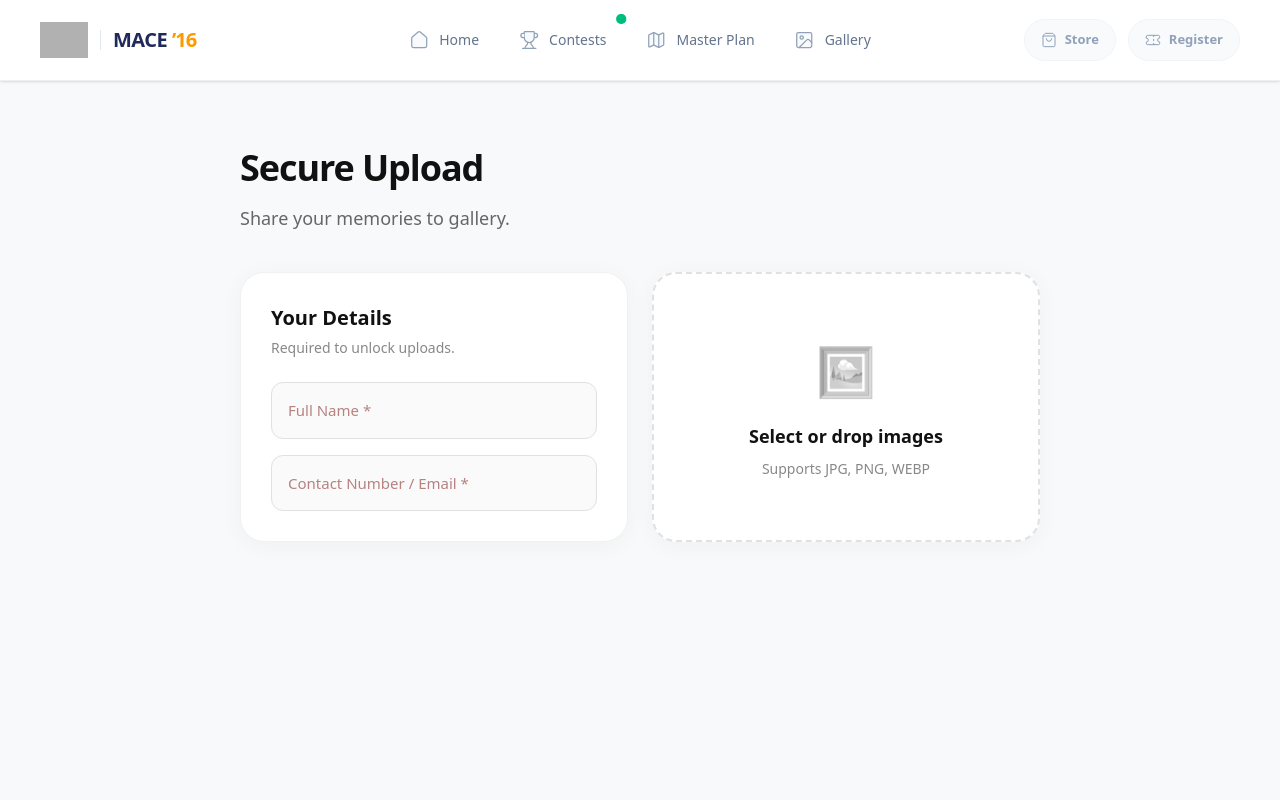
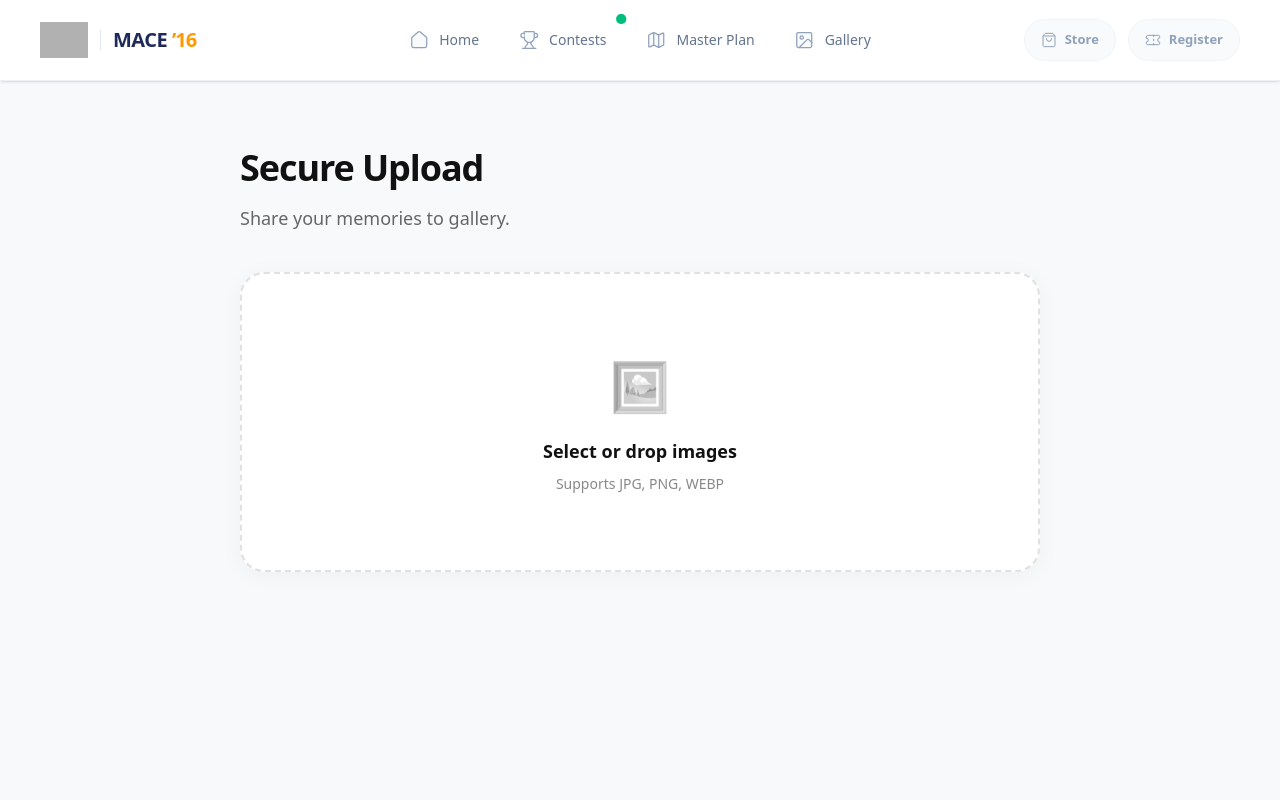
Before and after one commit to mace-2016/alumnimeet, a Next.js app: page /upload in a window 1280 px wide. Shown: the top 800 px of the page. Built offline with nearby package versions, Linux system fonts and the light colour scheme; grey boxes are pictures that could not be loaded; a web font is replaced by a local one.

Commit message:
Update DriveUploader.tsx

```diff
--- a/components/DriveUploader.tsx
+++ b/components/DriveUploader.tsx
@@ -1,6 +1,9 @@
 "use client";
 
 import { useState, useRef, useCallback, useEffect } from 'react';
+// NEW IMPORTS FOR PHONE LIBRARY
+import { PhoneInput } from 'react-international-phone';
+import 'react-international-phone/style.css';
 
 interface QueuedFile {
   id: string;
@@ -10,7 +13,6 @@ interface QueuedFile {
   previewUrl: string;
 }
 
-// BENTO CSS STYLES REUSED ACROSS BLOCKS
 const bentoBlockStyle = {
   backgroundColor: '#ffffff',
   borderRadius: '24px',
@@ -25,11 +27,15 @@ export default function DriveUploader() {
   const [files, setFiles] = useState<QueuedFile[]>([]);
   const [isDragging, setIsDragging] = useState(false);
   const [name, setName] = useState('');
+
+  // Contact state now powers the PhoneInput
   const [contact, setContact] = useState('');
+
+  const [showOverlay, setShowOverlay] = useState(false);
   const fileInputRef = useRef<HTMLInputElement>(null);
 
   // ⚠️ REPLACE WITH YOUR GOOGLE SCRIPT WEB APP URL
-  const WEB_APP_URL = 'https://script.google.com/macros/s/AKfycbyBOINKmBAWLjI1K_NtMTz_jS3cevMfwvtO7wHW6vw6kzLTX7WrorSiAl_88RbVIEll1w/exec';
+  const WEB_APP_URL = 'https://script.google.com/macros/s/YOUR_URL_HERE/exec';
 
   const handleDragOver = useCallback((e: React.DragEvent<HTMLDivElement>) => {
     e.preventDefault(); e.stopPropagation(); setIsDragging(true);
@@ -72,6 +78,21 @@ export default function DriveUploader() {
   useEffect(() => {
     return () => files.forEach(f => URL.revokeObjectURL(f.previewUrl));
   }, [files]);
+
+  const handlePrimaryAction = () => {
+    // Phone length check: ensure it's longer than just the country code
+    const isFormComplete = name.trim().length > 0 && contact.length > 6;
+    if (isFormComplete) {
+      uploadFiles();
+    } else {
+      setShowOverlay(true);
+    }
+  };
+
+  const executeUploadFromOverlay = () => {
+    setShowOverlay(false);
+    uploadFiles();
+  };
 
   const uploadFiles = async () => {
     const pendingFiles = files.filter(f => f.status === 'pending');
@@ -126,80 +147,111 @@ export default function DriveUploader() {
 
   const isUploading = files.some(f => f.status === 'uploading');
   const hasPending = files.some(f => f.status === 'pending');
-  const isFormComplete = name.trim().length > 0 && contact.trim().length > 0;
-  const canUpload = hasPending && !isUploading && isFormComplete;
+  // Form complete logic updated for phone length
+  const isFormComplete = name.trim().length > 0 && contact.length > 6;
 
   return (
+    <>
+      {showOverlay && (
         <div style={{
-      width: '100%',
-      maxWidth: '800px',
-      display: 'flex',
-      flexWrap: 'wrap',
-      gap: '24px'
+          position: 'fixed', top: 0, left: 0, right: 0, bottom: 0,
+          backgroundColor: 'rgba(0, 0, 0, 0.5)', backdropFilter: 'blur(6px)',
+          display: 'flex', justifyContent: 'center', alignItems: 'center',
+          zIndex: 1000, padding: '20px'
         }}>
+          <div style={{ ...bentoBlockStyle, width: '100%', maxWidth: '400px', position: 'relative' }}>
+            <button
+              onClick={() => setShowOverlay(false)}
+              style={{ position: 'absolute', top: '20px', right: '20px', background: 'none', border: 'none', fontSize: '20px', cursor: 'pointer', color: '#888' }}
+            >
+              ×
+            </button>
 
-      {/* BENTO BLOCK 1: User Details */}
-      <div style={{ ...bentoBlockStyle, flex: '1 1 300px' }}>
-        <div style={{ marginBottom: '24px' }}>
-          <h2 style={{ fontSize: '20px', fontWeight: '700', margin: '0 0 4px 0', color: '#111' }}>Your Details</h2>
-          <p style={{ margin: 0, fontSize: '14px', color: '#888' }}>Required to unlock uploads.</p>
+            <div style={{ marginBottom: '24px', marginTop: '10px' }}>
+              <h2 style={{ fontSize: '22px', fontWeight: '700', margin: '0 0 8px 0', color: '#111' }}>Almost ready!</h2>
+              <p style={{ margin: 0, fontSize: '15px', color: '#666' }}>Please provide your details so we know who sent these files.</p>
             </div>
 
-        <div style={{ display: 'flex', gap: '16px', flexDirection: 'column', flexGrow: 1, justifyContent: 'center' }}>
+            <div style={{ display: 'flex', gap: '16px', flexDirection: 'column' }}>
               <input
                 type="text"
                 placeholder="Full Name *"
                 value={name}
                 onChange={(e) => setName(e.target.value)}
-            disabled={isUploading}
-            style={{
-              padding: '16px', borderRadius: '12px', border: '1px solid #e1e1e1',
-              fontSize: '15px', backgroundColor: '#fafafa', outline: 'none', transition: 'border 0.2s'
+                style={{ padding: '16px', borderRadius: '12px', border: '1px solid #e1e1e1', fontSize: '15px', backgroundColor: '#fafafa', outline: 'none' }}
+              />
+
+              {/* NEW: International Phone Input replacing standard input */}
+              <div style={{
+                display: 'flex',
+                borderRadius: '12px',
+                border: '1px solid #e1e1e1',
+                backgroundColor: '#fafafa',
+                overflow: 'hidden',
+                padding: '2px' // Creates space around the inner input to match the name field
+              }}>
+                <PhoneInput
+                  defaultCountry="in"
+                  value={contact}
+                  onChange={(phone) => setContact(phone)}
+                  style={{ width: '100%' }}
+                  inputStyle={{
+                    width: '100%',
+                    border: 'none',
+                    backgroundColor: 'transparent',
+                    fontSize: '15px',
+                    outline: 'none',
+                    padding: '14px 10px',
+                    color: '#111'
                   }}
-          />
-          <input
-            type="text"
-            placeholder="Contact Number / Email *"
-            value={contact}
-            onChange={(e) => setContact(e.target.value)}
-            disabled={isUploading}
-            style={{
-              padding: '16px', borderRadius: '12px', border: '1px solid #e1e1e1',
-              fontSize: '15px', backgroundColor: '#fafafa', outline: 'none', transition: 'border 0.2s'
+                  countrySelectorStyleProps={{
+                    buttonStyle: {
+                      border: 'none',
+                      backgroundColor: 'transparent',
+                      padding: '0 12px'
+                    }
                   }}
                 />
               </div>
+
+              <button
+                onClick={executeUploadFromOverlay}
+                disabled={!isFormComplete}
+                style={{
+                  width: '100%', padding: '16px', marginTop: '10px',
+                  backgroundColor: isFormComplete ? '#000000' : '#f1f1f1',
+                  color: isFormComplete ? '#ffffff' : '#a1a1a1',
+                  border: 'none', borderRadius: '12px', fontSize: '16px', fontWeight: '700',
+                  cursor: isFormComplete ? 'pointer' : 'not-allowed', transition: 'all 0.2s',
+                }}
+              >
+                Confirm & Upload
+              </button>
             </div>
+          </div>
+        </div>
+      )}
 
-      {/* BENTO BLOCK 2: Dropzone */}
+      {/* --- MAIN UI BELOW (Unchanged) --- */}
+      <div style={{ width: '100%', maxWidth: '800px', display: 'flex', flexWrap: 'wrap', gap: '24px' }}>
+
         <div
           onDragOver={handleDragOver} onDragLeave={handleDragLeave} onDrop={handleDrop} onClick={() => fileInputRef.current?.click()}
           style={{
-          ...bentoBlockStyle,
-          flex: '1 1 300px',
+            ...bentoBlockStyle, flex: '1 1 100%',
             border: isDragging ? '2px dashed #000' : '2px dashed #e1e1e1',
             backgroundColor: isDragging ? '#f8f9fa' : '#ffffff',
-          cursor: 'pointer',
-          alignItems: 'center',
-          justifyContent: 'center',
-          textAlign: 'center',
-          minHeight: '260px',
+            cursor: 'pointer', alignItems: 'center', justifyContent: 'center',
+            textAlign: 'center', minHeight: files.length > 0 ? '200px' : '300px',
             transition: 'all 0.2s ease'
           }}
         >
           <input type="file" multiple accept="image/*" ref={fileInputRef} onChange={handleFileSelect} style={{ display: 'none' }} />
-        <div style={{ fontSize: '48px', marginBottom: '16px', filter: isDragging ? 'grayscale(0%)' : 'grayscale(100%)', opacity: isDragging ? 1 : 0.6, transition: 'all 0.2s' }}>
-          🖼️
-        </div>
-        <h3 style={{ margin: '0 0 8px 0', color: '#111', fontSize: '18px', fontWeight: '700' }}>
-          {isDragging ? 'Drop images here' : 'Select or drop images'}
-        </h3>
-        <p style={{ margin: 0, color: '#888', fontSize: '14px' }}>
-          Supports JPG, PNG, WEBP
-        </p>
+          <div style={{ fontSize: '48px', marginBottom: '16px', filter: isDragging ? 'grayscale(0%)' : 'grayscale(100%)', opacity: isDragging ? 1 : 0.6, transition: 'all 0.2s' }}>🖼️</div>
+          <h3 style={{ margin: '0 0 8px 0', color: '#111', fontSize: '18px', fontWeight: '700' }}>{isDragging ? 'Drop images here' : 'Select or drop images'}</h3>
+          <p style={{ margin: 0, color: '#888', fontSize: '14px' }}>Supports JPG, PNG, WEBP</p>
         </div>
 
-      {/* BENTO BLOCK 3: Upload Queue (Only shows when files exist) */}
         {files.length > 0 && (
           <div style={{ ...bentoBlockStyle, flex: '1 1 100%' }}>
             <div style={{ display: 'flex', justifyContent: 'space-between', alignItems: 'center', marginBottom: '20px' }}>
@@ -232,21 +284,22 @@ export default function DriveUploader() {
             </div>
 
             <button
-            onClick={uploadFiles}
-            disabled={!canUpload}
+              onClick={handlePrimaryAction}
+              disabled={!hasPending || isUploading}
               style={{
                 width: '100%', padding: '18px', marginTop: '24px',
-              backgroundColor: canUpload ? '#000000' : '#f1f1f1',
-              color: canUpload ? '#ffffff' : '#a1a1a1',
+                backgroundColor: !hasPending || isUploading ? '#f1f1f1' : '#000000',
+                color: !hasPending || isUploading ? '#a1a1a1' : '#ffffff',
                 border: 'none', borderRadius: '16px', fontSize: '16px', fontWeight: '700',
-              cursor: canUpload ? 'pointer' : 'not-allowed', transition: 'all 0.2s',
-              boxShadow: canUpload ? '0 8px 20px rgba(0,0,0,0.15)' : 'none'
+                cursor: !hasPending || isUploading ? 'not-allowed' : 'pointer', transition: 'all 0.2s',
+                boxShadow: !hasPending || isUploading ? 'none' : '0 8px 20px rgba(0,0,0,0.15)'
               }}
             >
-            {!isFormComplete && hasPending ? 'Fill details to unlock upload' : isUploading ? 'Uploading to Drive...' : 'Upload All Images'}
+              {isUploading ? 'Uploading to Drive...' : 'Upload All Images'}
             </button>
           </div>
         )}
       </div>
+    </>
   );
 }
```
Lines whose indentation alone changed are shown as unchanged.
